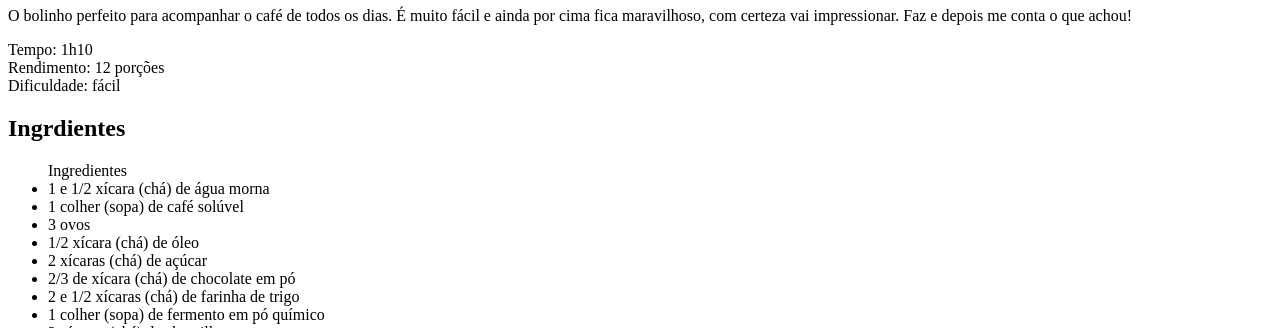
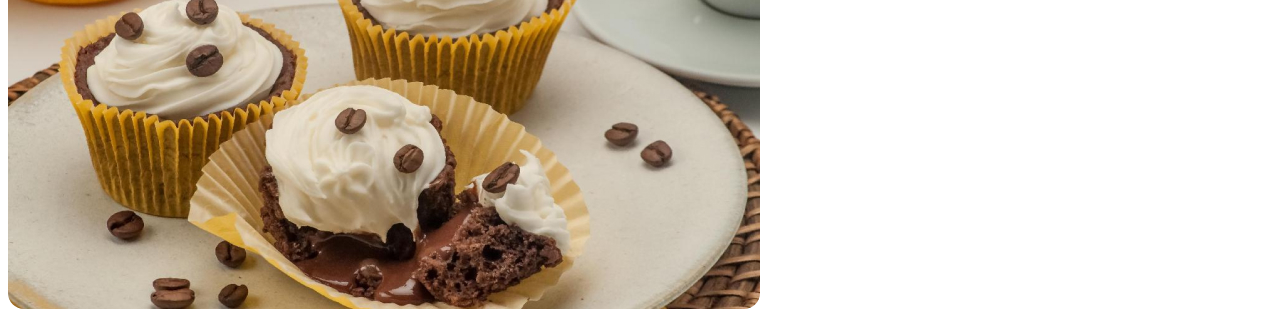
Before and after one commit to LemosKD/P-gina-de-receita, a plain HTML site: page index.html in a window 1280 px wide. Shown: the part 99-427 px from the top of the page. Drawn offline with Linux system fonts and the light colour scheme.

Commit message:
Adicionando Imagens e Estilos

```diff
--- /dev/null
+++ b/Style.css
@@ -0,0 +1,3 @@
+img {
+  border-radius: 16px;
+}
--- a/index.html
+++ b/index.html
@@ -4,9 +4,11 @@
   <meta charset="UTF-8">
   <meta name="viewport" content="width=device-width, initial-scale=1.0">
   <title>Página de Receitas</title>
+ <link rel="stylesheet" href="Style.css">
+
 </head>
 <body>
-  <img src="" alt="">
+  <img src="assets/main-image.jpg" alt="Cupcake chocolate com Grãos de cafê e Chantilly">
 
   <main>
     <h1>Cupcake de Café com Chantilly</h1>
```
Also changed, not shown: assets/main-image.jpg (added), 1 other file.
